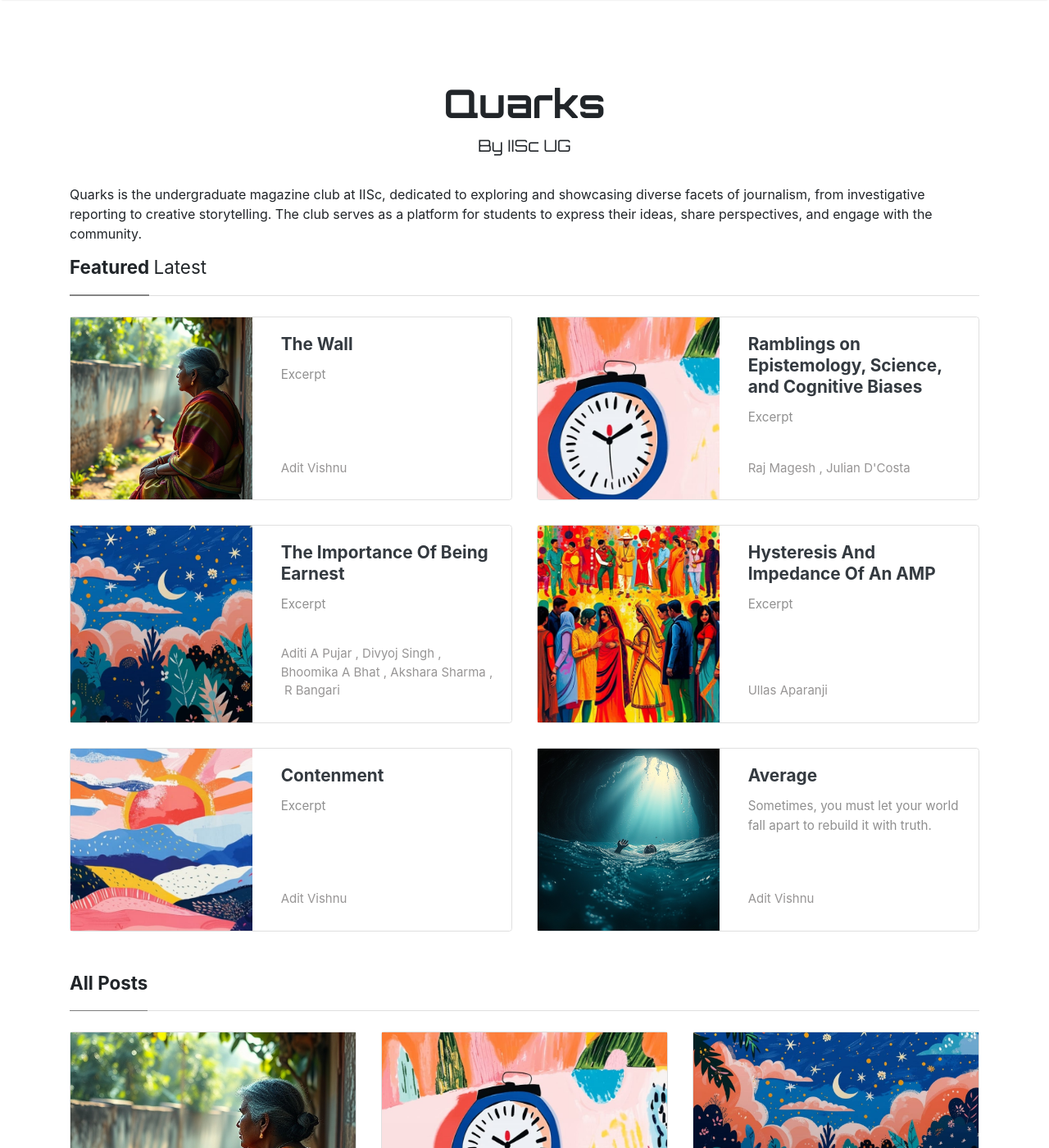
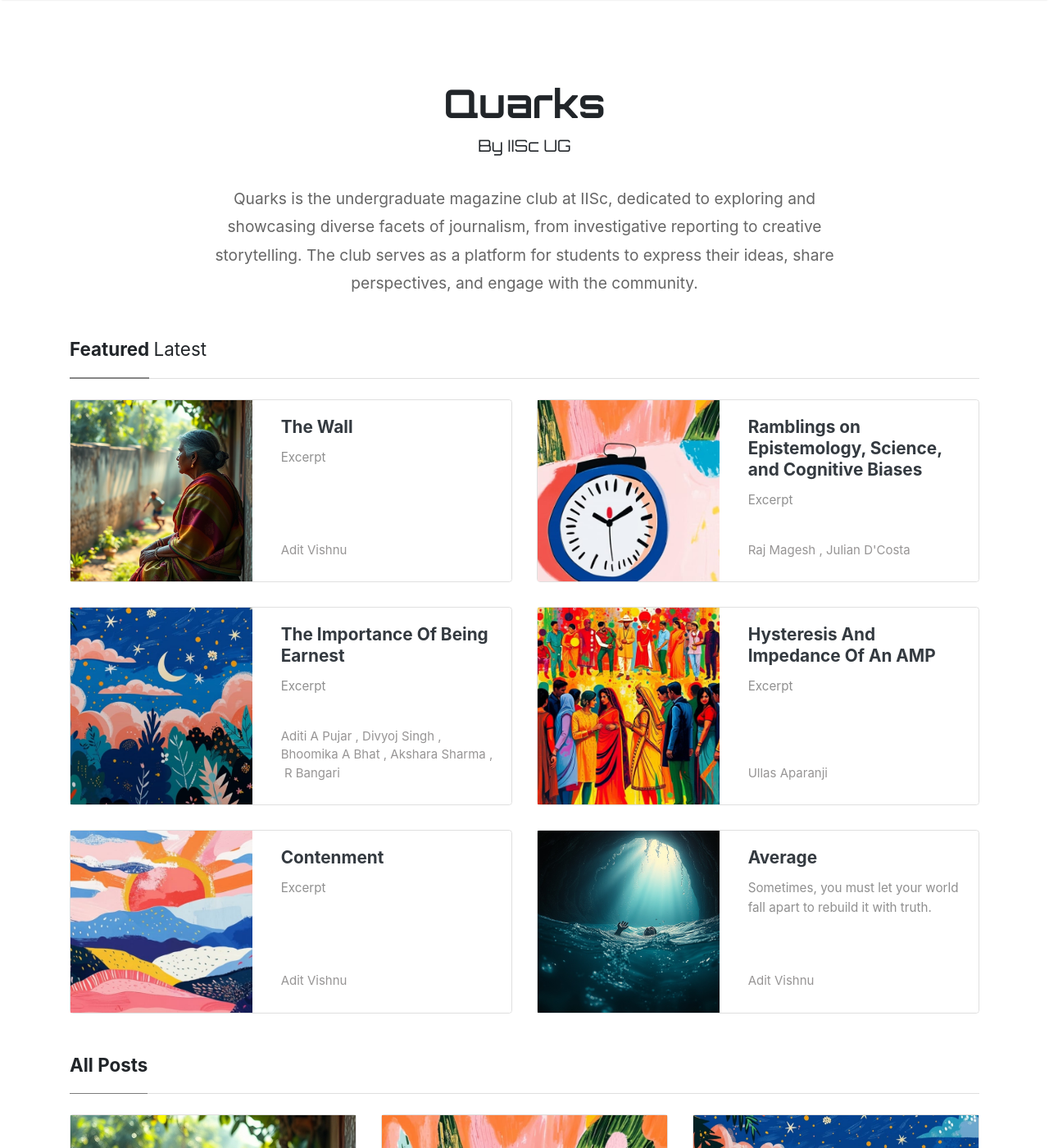
Before and after one commit to Quarks-IISc/blog, a Jekyll site: the page built from index.html, in a window 1280 px wide and 1400 px high. Shown: the whole window at 82% size. Built offline with Jekyll 4.4.1, drawn with Linux system fonts in a browser that asks for light colours; nearby versions of some CDN libraries; the list of posts is cut into pages by our own code.

Commit message:
Intro inporved

```diff
--- a/assets/css/screen.css
+++ b/assets/css/screen.css
@@ -1121,3 +1121,19 @@
     border-radius: 8px;
     margin-top: 10px;
 }
+
+/* Increase space below the intro paragraph */
+.intro-text {
+    font-size: 1.2rem; /* Slightly larger font for the paragraph */
+    font-weight: 400; /* Regular weight for readability */
+    color: #666; /* Softer gray for the text */
+    text-align: center; /* Center align the text */
+    line-height: 1.8; /* Add spacing between lines */
+    margin: 0 auto 50px; /* Increased space below the intro paragraph */
+    max-width: 800px; /* Limit width for better readability */
+}
+
+/* Optional: Add space above the Featured and Latest section */
+.featured-posts {
+    margin-top: 40px; /* Add extra space above the section */
+}
--- a/index.html
+++ b/index.html
@@ -12,8 +12,9 @@
     <h1>{{ site.title }}</h1>
     <p class="lead">{{ site.description }}</p>
 </div>
-<p>Quarks is the undergraduate magazine club at IISc, dedicated to exploring and showcasing diverse facets of journalism, from investigative reporting to creative storytelling. The club serves as a platform for students to express their ideas, share perspectives, and engage with the community. </p>
-
+<p class="intro-text">
+    Quarks is the undergraduate magazine club at IISc, dedicated to exploring and showcasing diverse facets of journalism, from investigative reporting to creative storytelling. The club serves as a platform for students to express their ideas, share perspectives, and engage with the community.
+</p>
 <!-- Featured and Latest Toggle -->
 <section class="featured-posts">
     <div class="section-title">
```
